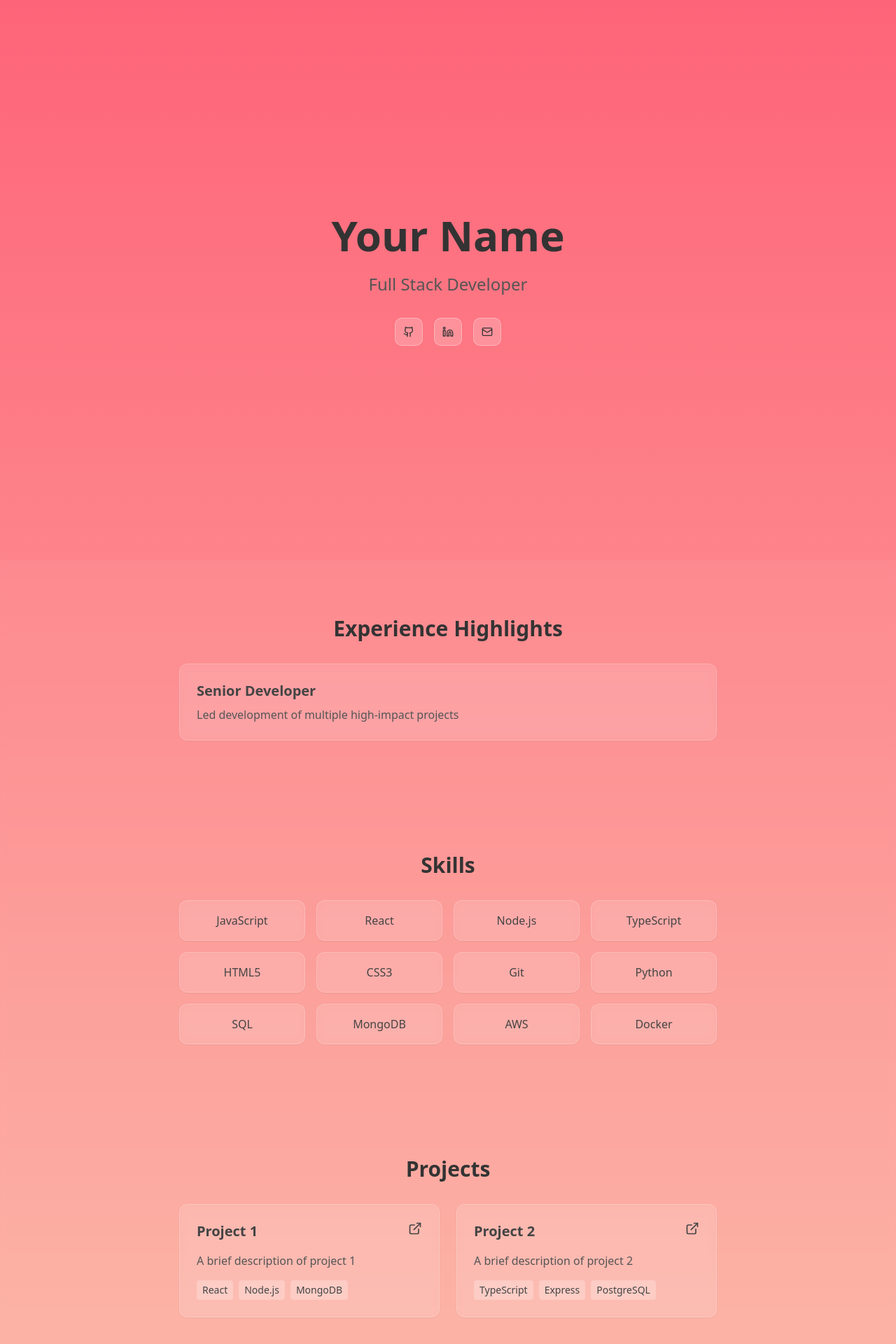
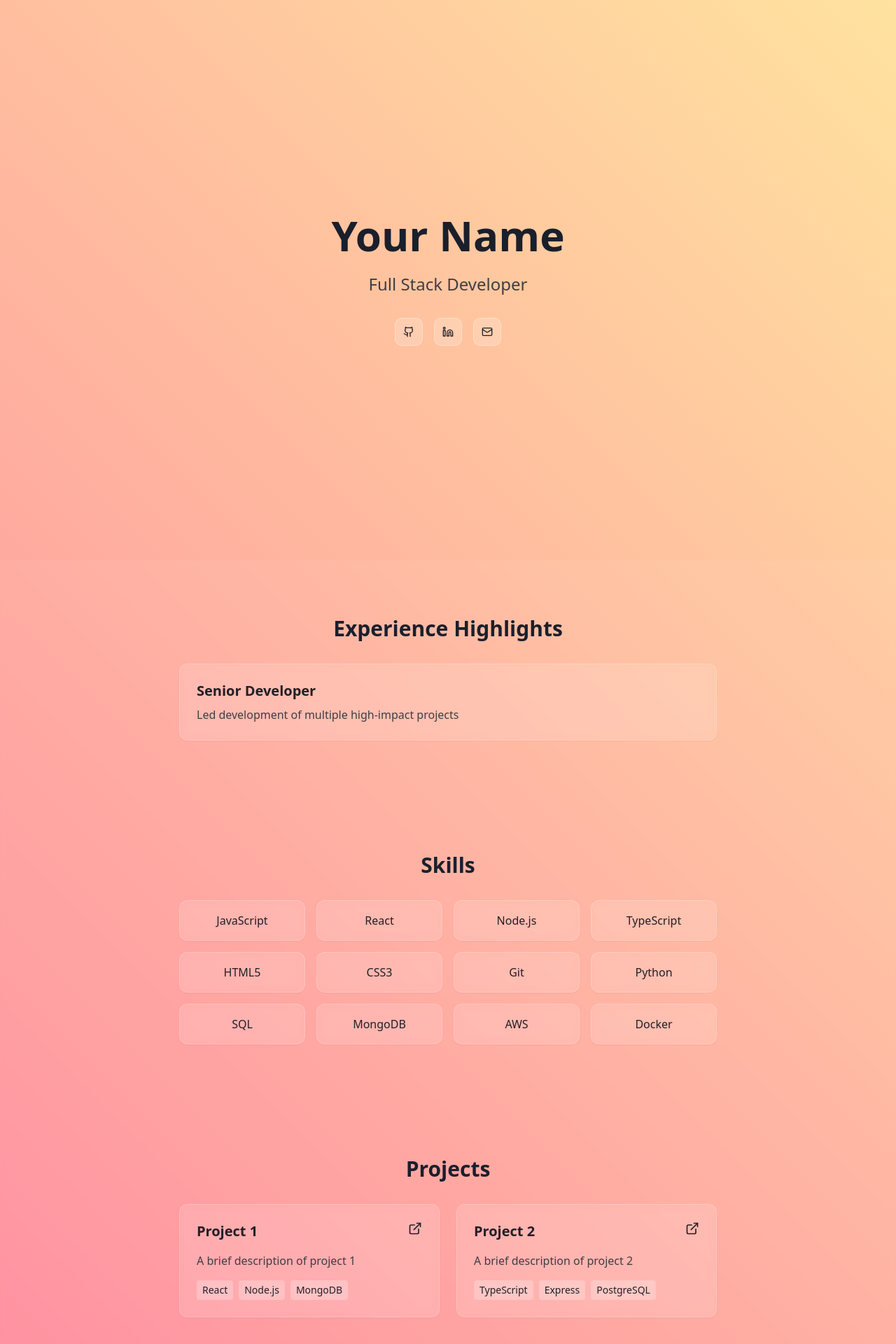
Before and after one commit to Anirudhreddy7799/modern-glance-showcase, a React (Vite) app: page / in a window 1280 px wide. Shown: the top 1920 px of the page at 70% size. Built offline with nearby package versions, Linux system fonts and the light colour scheme.

Commit message:
Update text colors for visibility
Adjusted text colors to enhance visibility against the background, ensuring better readability throughout the application.
[skip gpt_engineer]

```diff
--- a/src/components/portfolio/Experience.tsx
+++ b/src/components/portfolio/Experience.tsx
@@ -4,11 +4,11 @@ const Experience = () => {
   return (
     <section className="py-20 px-4">
       <div className="max-w-3xl mx-auto">
-        <h2 className="text-3xl font-bold mb-8 text-center text-[#333333]">Experience Highlights</h2>
+        <h2 className="text-3xl font-bold mb-8 text-center text-[#1A1F2C]">Experience Highlights</h2>
         <div className="space-y-4">
           <Card className="p-6 bg-white/10 backdrop-blur hover:bg-white/20 transition-all border-white/20">
-            <h3 className="text-xl font-semibold mb-2 text-[#444444]">Senior Developer</h3>
-            <p className="text-[#555555]">Led development of multiple high-impact projects</p>
+            <h3 className="text-xl font-semibold mb-2 text-[#221F26]">Senior Developer</h3>
+            <p className="text-[#403E43]">Led development of multiple high-impact projects</p>
           </Card>
         </div>
       </div>
--- a/src/components/portfolio/Hero.tsx
+++ b/src/components/portfolio/Hero.tsx
@@ -5,17 +5,17 @@ const Hero = () => {
   return (
     <section className="min-h-screen flex items-center justify-center px-4">
       <div className="max-w-3xl mx-auto text-center fade-in">
-        <h1 className="text-4xl md:text-6xl font-bold mb-6 text-[#333333]">Your Name</h1>
-        <p className="text-xl md:text-2xl mb-8 text-[#555555]">Full Stack Developer</p>
+        <h1 className="text-4xl md:text-6xl font-bold mb-6 text-[#1A1F2C]">Your Name</h1>
+        <p className="text-xl md:text-2xl mb-8 text-[#403E43]">Full Stack Developer</p>
         <div className="flex justify-center gap-4">
           <Button variant="outline" size="icon" className="bg-white/20 backdrop-blur hover:bg-white/30 border-white/30">
-            <Github className="h-5 w-5 text-[#333333]" />
+            <Github className="h-5 w-5 text-[#221F26]" />
           </Button>
           <Button variant="outline" size="icon" className="bg-white/20 backdrop-blur hover:bg-white/30 border-white/30">
-            <Linkedin className="h-5 w-5 text-[#333333]" />
+            <Linkedin className="h-5 w-5 text-[#221F26]" />
           </Button>
           <Button variant="outline" size="icon" className="bg-white/20 backdrop-blur hover:bg-white/30 border-white/30">
-            <Mail className="h-5 w-5 text-[#333333]" />
+            <Mail className="h-5 w-5 text-[#221F26]" />
           </Button>
         </div>
       </div>
--- a/src/components/portfolio/Projects.tsx
+++ b/src/components/portfolio/Projects.tsx
@@ -20,20 +20,20 @@ const Projects = () => {
   return (
     <section className="py-20 px-4">
       <div className="max-w-3xl mx-auto">
-        <h2 className="text-3xl font-bold mb-8 text-center text-[#333333]">Projects</h2>
+        <h2 className="text-3xl font-bold mb-8 text-center text-[#1A1F2C]">Projects</h2>
         <div className="grid md:grid-cols-2 gap-6">
           {projects.map((project, index) => (
             <Card key={index} className="p-6 bg-white/10 backdrop-blur hover:bg-white/20 transition-all border-white/20">
               <div className="flex justify-between items-start mb-4">
-                <h3 className="text-xl font-semibold text-[#444444]">{project.title}</h3>
+                <h3 className="text-xl font-semibold text-[#221F26]">{project.title}</h3>
                 <a href={project.link} target="_blank" rel="noopener noreferrer">
-                  <ExternalLink className="h-5 w-5 text-[#444444]" />
+                  <ExternalLink className="h-5 w-5 text-[#221F26]" />
                 </a>
               </div>
-              <p className="text-[#555555] mb-4">{project.description}</p>
+              <p className="text-[#403E43] mb-4">{project.description}</p>
               <div className="flex flex-wrap gap-2">
                 {project.technologies.map((tech, techIndex) => (
-                  <span key={techIndex} className="text-sm bg-white/20 backdrop-blur px-2 py-1 rounded text-[#444444]">
+                  <span key={techIndex} className="text-sm bg-white/20 backdrop-blur px-2 py-1 rounded text-[#221F26]">
                     {tech}
                   </span>
                 ))}
--- a/src/components/portfolio/Skills.tsx
+++ b/src/components/portfolio/Skills.tsx
@@ -9,10 +9,10 @@ const Skills = () => {
   return (
     <section className="py-20 px-4">
       <div className="max-w-3xl mx-auto">
-        <h2 className="text-3xl font-bold mb-8 text-center text-[#333333]">Skills</h2>
+        <h2 className="text-3xl font-bold mb-8 text-center text-[#1A1F2C]">Skills</h2>
         <div className="grid grid-cols-2 md:grid-cols-4 gap-4">
           {skills.map((skill, index) => (
-            <Card key={index} className="p-4 text-center bg-white/10 backdrop-blur hover:bg-white/20 transition-all border-white/20 text-[#444444]">
+            <Card key={index} className="p-4 text-center bg-white/10 backdrop-blur hover:bg-white/20 transition-all border-white/20 text-[#221F26]">
               {skill}
             </Card>
           ))}
--- a/src/pages/Index.tsx
+++ b/src/pages/Index.tsx
@@ -8,7 +8,7 @@ import Acknowledgements from "@/components/portfolio/Acknowledgements";
 
 const Index = () => {
   return (
-    <div className="min-h-screen bg-[linear-gradient(180deg,_rgb(254,100,121)_0%,_rgb(251,221,186)_100%)]">
+    <div className="min-h-screen bg-[linear-gradient(225deg,_#FFE29F_0%,_#FFA99F_48%,_#FF719A_100%)]">
       <div className="relative">
         <Hero />
         <div className="backdrop-blur-sm bg-white/5">
```
